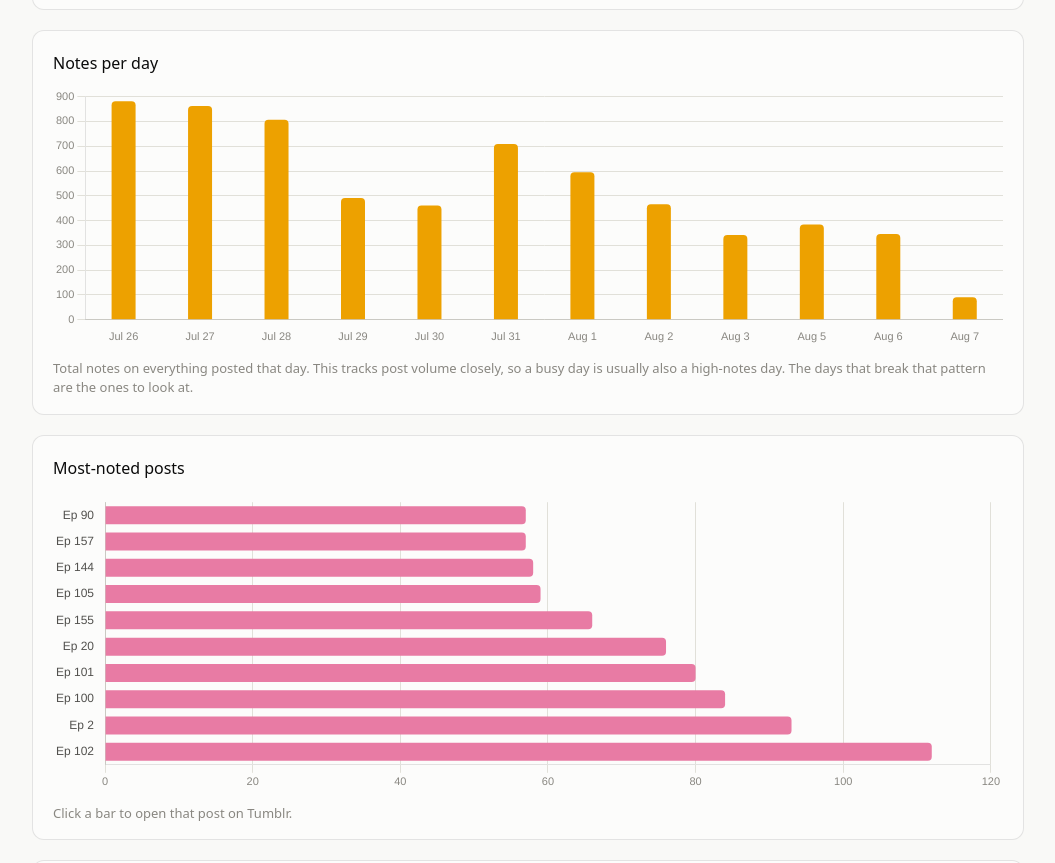
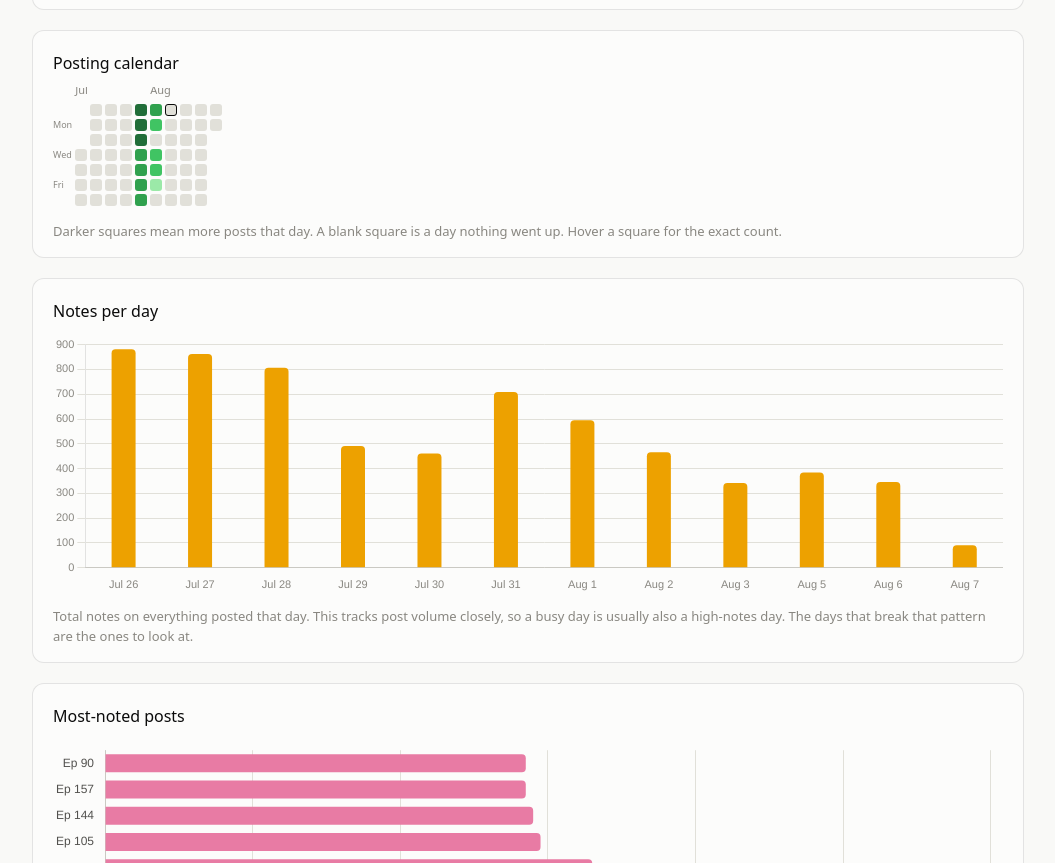
Before and after one commit to ninineen/tumblr-buttcrack, a website with bundled scripts: page public/index.html in a window 1280 px wide. Shown: the part 1480-2343 px from the top of the page, without its empty margins (112-1167 px from the left). Built offline with nearby package versions, Linux system fonts and the light colour scheme.

Commit message:
feat: replace posting-gaps bar chart with a calendar heatmap

```diff
--- a/public/app.js
+++ b/public/app.js
@@ -1,6 +1,10 @@
-import { buildDashboardStats } from './stats.js';
+import { buildDashboardStats, toCalendarDateKey } from './stats.js';
 import { renderDashboardCharts } from './charts.js';
 import { initializeThemeToggle } from './theme.js';
+
+const CALENDAR_WEEKDAY_LABELS = ['', 'Mon', '', 'Wed', '', 'Fri', ''];
+const CALENDAR_HEAT_LEVELS = 4;
+const MILLISECONDS_PER_DAY = 24 * 60 * 60 * 1000;
 
 function formatShortDate(date) {
   return date.toLocaleDateString('en-US', { month: 'short', day: 'numeric', timeZone: 'UTC' });
@@ -103,10 +107,89 @@ function renderCommentersLeaderboard(topCommenters) {
   });
 }
 
+function toHeatLevel(count, maxCount) {
+  if (count === 0 || maxCount === 0) return 0;
+  return Math.min(CALENDAR_HEAT_LEVELS, Math.ceil((count / maxCount) * CALENDAR_HEAT_LEVELS));
+}
+
+function buildCalendarDayRange(dateRange) {
+  const firstOfStartMonth = new Date(Date.UTC(dateRange.earliest.getUTCFullYear(), dateRange.earliest.getUTCMonth(), 1));
+
+  // Align the grid to Sunday-based weeks, but everything before firstOfStartMonth is left unrendered
+  // (a partial leading week of the previous month, cropped rather than shown).
+  const startOfGrid = new Date(firstOfStartMonth);
+  startOfGrid.setUTCDate(startOfGrid.getUTCDate() - startOfGrid.getUTCDay());
+
+  const today = new Date();
+  const endOfRange = today > dateRange.latest ? today : dateRange.latest;
+  const endOfGrid = new Date(Date.UTC(endOfRange.getUTCFullYear(), endOfRange.getUTCMonth() + 1, 0));
+  const totalDays = Math.round((endOfGrid - startOfGrid) / MILLISECONDS_PER_DAY) + 1;
+
+  const days = Array.from({ length: totalDays }, (_, dayOffset) => {
+    const date = new Date(startOfGrid);
+    date.setUTCDate(date.getUTCDate() + dayOffset);
+    return date;
+  });
+
+  return days.filter(date => date >= firstOfStartMonth);
+}
+
+function renderPostingCalendar(postsByCalendarDate, dateRange) {
+  const gridElement = document.getElementById('posting-calendar');
+  gridElement.innerHTML = '';
+
+  const days = buildCalendarDayRange(dateRange);
+  const firstDayOfWeekIndex = days[0].getUTCDay();
+  const weekCount = Math.ceil((days.length + firstDayOfWeekIndex) / 7);
+  gridElement.style.gridTemplateColumns = `auto repeat(${weekCount}, 12px)`;
+  gridElement.style.gridTemplateRows = `14px repeat(7, 12px)`;
+
+  CALENDAR_WEEKDAY_LABELS.forEach((label, dayOfWeek) => {
+    const labelElement = document.createElement('span');
+    labelElement.className = 'calendar-heatmap-weekday';
+    labelElement.textContent = label;
+    labelElement.style.gridColumn = '1';
+    labelElement.style.gridRow = `${dayOfWeek + 2}`;
+    gridElement.appendChild(labelElement);
+  });
+
+  const maxCount = Math.max(...days.map(date => postsByCalendarDate[toCalendarDateKey(date)] || 0), 1);
+  const todayDateKey = toCalendarDateKey(new Date());
+  let previousMonth = null;
+
+  days.forEach((date, dayOffset) => {
+    const weekIndex = Math.floor((dayOffset + firstDayOfWeekIndex) / 7);
+    const dayOfWeek = date.getUTCDay();
+    const dateKey = toCalendarDateKey(date);
+    const count = postsByCalendarDate[dateKey] || 0;
+
+    const isFirstVisibleDay = dayOffset === 0;
+    if (date.getUTCMonth() !== previousMonth && (isFirstVisibleDay || dayOfWeek === 0)) {
+      previousMonth = date.getUTCMonth();
+      const monthElement = document.createElement('span');
+      monthElement.className = 'calendar-heatmap-month';
+      monthElement.textContent = date.toLocaleDateString('en-US', { month: 'short', timeZone: 'UTC' });
+      monthElement.style.gridColumn = `${weekIndex + 2}`;
+      monthElement.style.gridRow = '1';
+      gridElement.appendChild(monthElement);
+    }
+
+    const cellElement = document.createElement('span');
+    cellElement.className = 'calendar-heatmap-cell';
+    cellElement.dataset.level = toHeatLevel(count, maxCount);
+    cellElement.classList.toggle('calendar-heatmap-cell--today', dateKey === todayDateKey);
+    cellElement.style.gridColumn = `${weekIndex + 2}`;
+    cellElement.style.gridRow = `${dayOfWeek + 2}`;
+    cellElement.title = `${date.toLocaleDateString('en-US', { weekday: 'short', month: 'short', day: 'numeric', timeZone: 'UTC' })}: ${count} post${count === 1 ? '' : 's'}`;
+    gridElement.appendChild(cellElement);
+  });
+}
+
 function renderDashboard(stats) {
   renderStatTiles(stats);
   renderDashboardCharts(stats);
   renderCommentersLeaderboard(stats.topCommenters);
+  renderPostingCalendar(stats.postsByCalendarDate, stats.dateRange);
 }
 
 async function fetchAllPosts() {
--- a/public/index.html
+++ b/public/index.html
@@ -57,6 +57,14 @@
     </section>
 
     <section class="chart-card">
+      <h2>Posting calendar</h2>
+      <div class="calendar-heatmap-scroll">
+        <div id="posting-calendar" class="calendar-heatmap" role="img" aria-label="Calendar heatmap of posts per day"></div>
+      </div>
+      <p class="chart-note">Darker squares mean more posts that day. A blank square is a day nothing went up. Hover a square for the exact count.</p>
+    </section>
+
+    <section class="chart-card">
       <h2>Notes per day</h2>
       <div class="chart-wrap chart-wrap--wide"><canvas id="engagementChart" role="img" aria-label="Bar chart of total notes received per calendar day"></canvas></div>
       <p class="chart-note">Total notes on everything posted that day. This tracks post volume closely, so a busy day is usually also a high-notes day. The days that break that pattern are the ones to look at.</p>
--- a/public/stats.js
+++ b/public/stats.js
@@ -11,7 +11,7 @@ function toPostDate(post) {
   return new Date(post.timestamp * 1000);
 }
 
-function toCalendarDateKey(date) {
+export function toCalendarDateKey(date) {
   return date.toISOString().slice(0, 10);
 }
 
--- a/public/style.css
+++ b/public/style.css
@@ -18,6 +18,12 @@
 
   --status-good:     #0ca30c;
   --status-critical: #d03b3b;
+
+  --heat-0: var(--gridline);
+  --heat-1: #9be9a8;
+  --heat-2: #40c463;
+  --heat-3: #30a14e;
+  --heat-4: #216e39;
 }
 
 @media (prefers-color-scheme: dark) {
@@ -41,6 +47,12 @@
 
     --status-good:     #0ca30c;
     --status-critical: #e66767;
+
+    --heat-0: var(--gridline);
+    --heat-1: #0e4429;
+    --heat-2: #006d32;
+    --heat-3: #26a641;
+    --heat-4: #39d353;
   }
 }
 
@@ -64,6 +76,12 @@
 
   --status-good:     #0ca30c;
   --status-critical: #e66767;
+
+  --heat-0: var(--gridline);
+  --heat-1: #0e4429;
+  --heat-2: #006d32;
+  --heat-3: #26a641;
+  --heat-4: #39d353;
 }
 
 * { box-sizing: border-box; }
@@ -193,6 +211,58 @@ main { display: flex; flex-direction: column; gap: 20px; }
   margin: 12px 0 0;
 }
 
+.calendar-heatmap-scroll {
+  overflow-x: auto;
+  padding-bottom: 4px;
+}
+
+.calendar-heatmap {
+  display: grid;
+  grid-auto-flow: column;
+  grid-auto-columns: 12px;
+  gap: 3px;
+  width: max-content;
+}
+
+.calendar-heatmap-weekday {
+  font-size: 9px;
+  color: var(--text-muted);
+  align-self: center;
+}
+
+.calendar-heatmap-month {
+  font-size: 11px;
+  color: var(--text-muted);
+  align-self: end;
+  margin-bottom: 2px;
+}
+
+.calendar-heatmap-cell {
+  width: 12px;
+  height: 12px;
+  border-radius: 3px;
+  background: var(--heat-0);
+}
+
+.calendar-heatmap-cell[data-level="1"] { background: var(--heat-1); }
+.calendar-heatmap-cell[data-level="2"] { background: var(--heat-2); }
+.calendar-heatmap-cell[data-level="3"] { background: var(--heat-3); }
+.calendar-heatmap-cell[data-level="4"] { background: var(--heat-4); }
+
+.calendar-heatmap-cell--today {
+  outline: 1.5px solid var(--text-primary);
+  outline-offset: -1.5px;
+}
+
+.calendar-heatmap-legend {
+  display: flex;
+  align-items: center;
+  gap: 4px;
+  margin-top: 10px;
+  font-size: 12px;
+  color: var(--text-muted);
+}
+
 .leaderboard-list {
   list-style: none;
   margin: 0;
```
